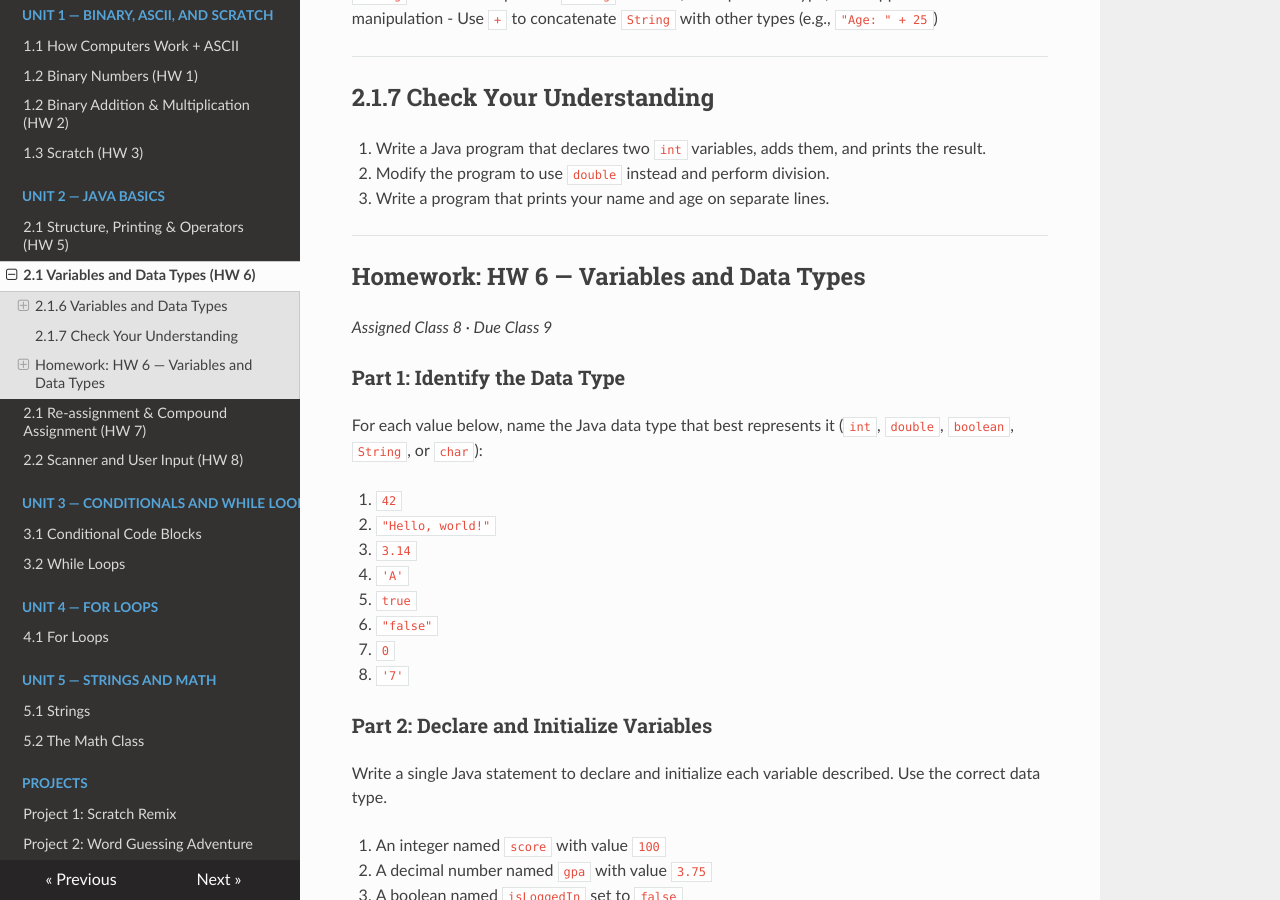
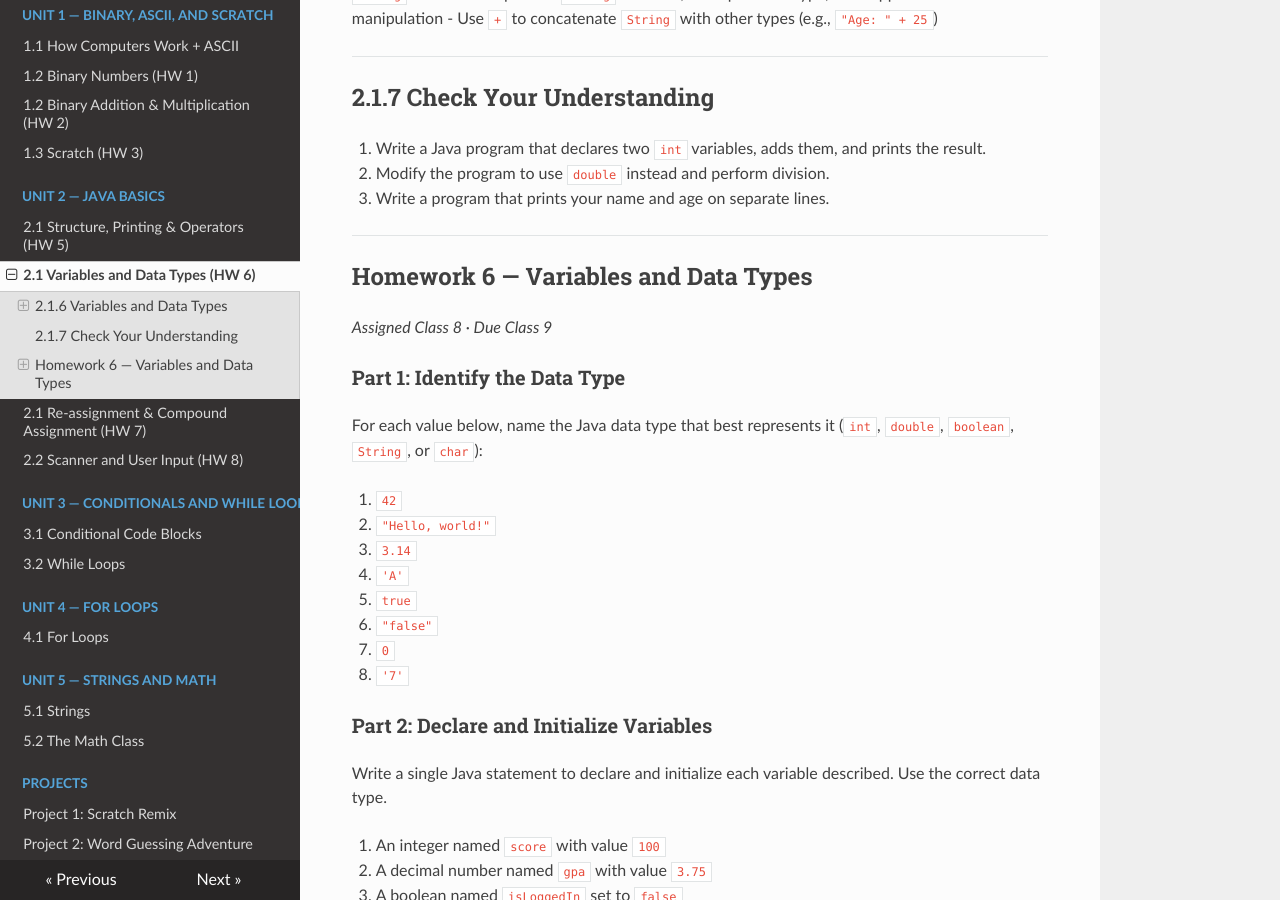
Before and after one commit to kjergens/cs1-site, an MkDocs documentation site: the page built from docs/unit2/notes_variables.md, in a window 1280 px wide and 900 px high, scrolled down 1174 px. Built offline with MkDocs 1.6.1, drawn with Linux system fonts in a browser that asks for light colours; nearby versions of some CDN libraries.

```diff
--- a/docs/unit2/notes_variables.md
+++ b/docs/unit2/notes_variables.md
@@ -61,7 +61,7 @@ String name = "Alice";
 
 ---
 
-## Homework: HW 6 — Variables and Data Types
+## Homework 6 — Variables and Data Types
 
 *Assigned Class 8 · Due Class 9*
 
```
